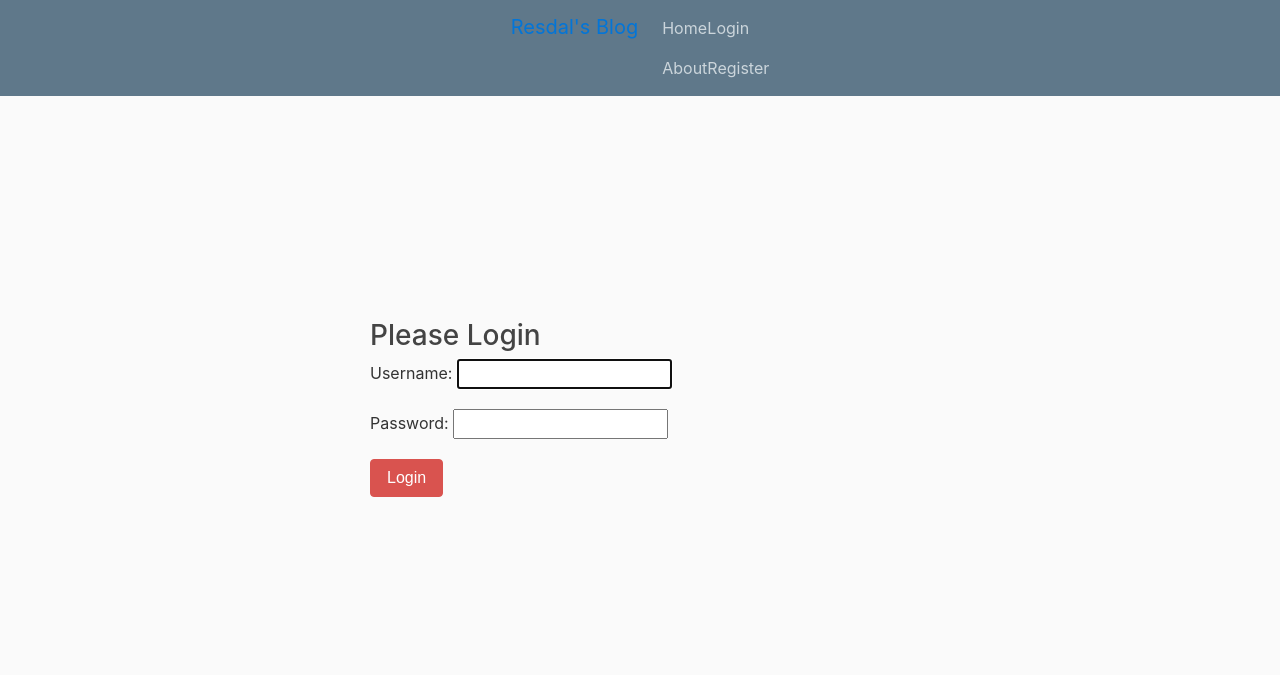
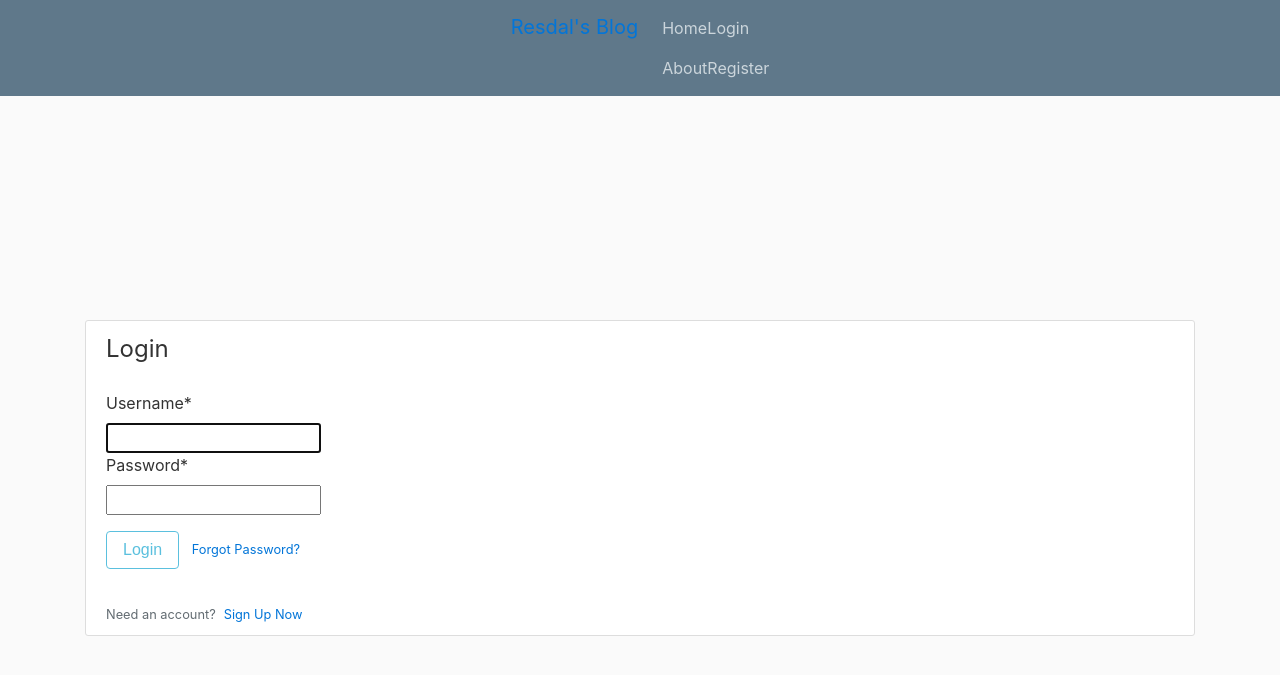
Before and after one commit to serdalaydin6116/djangoBlogApp, a Django app: page /accounts/login/ in a window 1280 px wide. Shown: the top 675 px of the page. Run offline with Django 4.2, Linux system fonts and the light colour scheme; some libraries are stand-ins or nearby versions.

Commit message:
login.html was modified

```diff
--- a/users/templates/registration/login.html
+++ b/users/templates/registration/login.html
@@ -1,18 +1,28 @@
-{% extends "base.html" %}
+{% extends "base.html" %} {% block title %}login{% endblock %}
 
 
 {% block container %}
 {% load crispy_forms_tags %}
 
-<div class="row">
-    <div class="col-md-6 offset-md-3">
-      <h3>Please Login</h3>
+<div class="content-section">
+  <form action="" method="post">
+      {% csrf_token %}
+      <fieldset class="form-group">
+          <legend class="border-bottom mb-4">Login</legend>
+          {{ form|crispy }}
+      </fieldset>
+      <div class="form-group">
+          <button class="btn btn-outline-info" type="submit">Login</button>
+          <small class="text-muted ml-2">
+              <a href="{% url 'password_reset' %}">Forgot Password?</a>
+          </small>
+      </div>
+  </form>
+  <div class="border-top pt-3">
+      <small class="text-muted">
+          Need an account?<a class="ml-2" href="{% url 'register' %}">Sign Up Now</a>
+      </small>
+  </div>
 
-      <form action="{% url 'login' %}" method="post">
-        {% csrf_token %}
-        {{form.as_p}}
-        <button type="submit" class="btn btn-danger">Login</button>
-      </form>
-    </div>
-  </div>
+</div>
 {% endblock container %}
```
